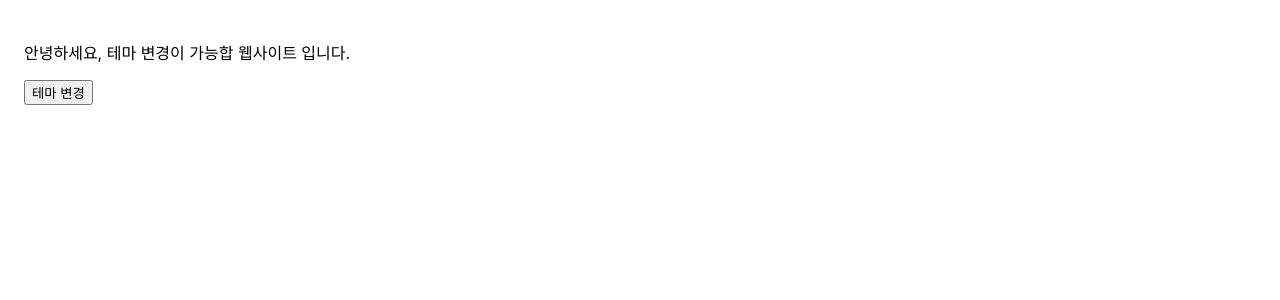
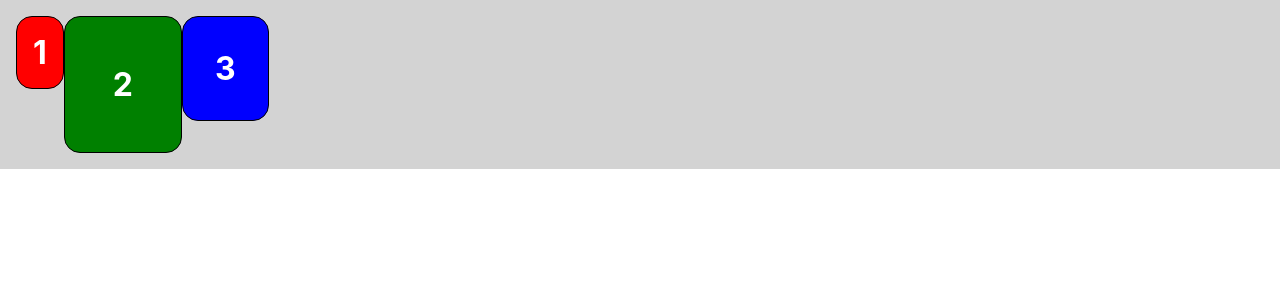
Before and after one commit to Damdadira/React, a React (Create React App) app in the folder my-app/: page / in a window 1280 px wide. Shown: the top 300 px of the page. Built offline with nearby package versions, Linux system fonts and the light colour scheme.

Commit message:
styled-components

```diff
--- a/my-app/package.json
+++ b/my-app/package.json
@@ -9,6 +9,7 @@
     "react": "^18.2.0",
     "react-dom": "^18.2.0",
     "react-scripts": "5.0.1",
+    "styled-components": "^6.1.11",
     "web-vitals": "^2.1.4"
   },
   "scripts": {
--- /dev/null
+++ b/my-app/src/Chapter_15/Blocks.jsx
@@ -0,0 +1,58 @@
+import styled from "styled-components";
+
+const Wrapper = styled.div`
+    padding: 1rem;
+    display: flex;
+    flex-direction: row;
+    align-items: flex-start;
+    justify-content: flex-start;
+    background-color: Lightgrey;
+`;
+
+const Block = styled.div`
+    padding: ${(props) => props.padding};
+    border: 1px solid black;
+    border-radius: 1rem;
+    background-color: ${(props) => props.backgroundColor};
+    color: white;
+    font-size: 2rem;
+    font-weight: bold;
+    text-align: center;
+`;
+
+const blockItems = [
+    {
+        label: "1",
+        padding: "1rem",
+        backgroundColor: "red",
+    },
+    {
+        label: "2",
+        padding: "3rem",
+        backgroundColor: "green",
+    },
+    {
+        label: "3",
+        padding: "2rem",
+        backgroundColor: "blue",
+    },
+];
+
+function Blocks(props) {
+    return (
+        <Wrapper>
+            {blockItems.map((blockItems) => {
+                return (
+                    <Block
+                        padding={blockItems.padding}
+                        backgroundColor={blockItems.backgroundColor}
+                    >
+                        {blockItems.label}
+                    </Block>
+                );
+            })}
+        </Wrapper>
+    );
+}
+
+export default Blocks;
--- a/my-app/src/index.js
+++ b/my-app/src/index.js
@@ -14,13 +14,14 @@
 // import AttendanceBook from "./Chapter_10/AttendanceBook";
 // import SignUp from "./Chapter_11/SignUp";
 // import ProfileCard from "./Chapter_13/ProfileCard";
+// import DarkOfLight from "./Chapter_14/DarkOrLight";
 
-/**Chapter_14 Code */
-import DarkOfLight from "./Chapter_14/DarkOrLight";
+/**Chapter_15 Code */
+import Blocks from "./Chapter_15/Blocks";
 
 ReactDOM.render(
     <React.StrictMode>
-        <DarkOfLight></DarkOfLight>
+        <Blocks></Blocks>
     </React.StrictMode>,
     document.getElementById("root")
 );
--- /dev/null
+++ b/package.json
@@ -0,0 +1,5 @@
+{
+  "dependencies": {
+    "styled-components": "^6.1.11"
+  }
+}
```
Also changed, not shown: my-app/src/Chapter_15/style.jsx (added, +23 -0 lines), 2 other files (tests, documents, lock files or other folders).
